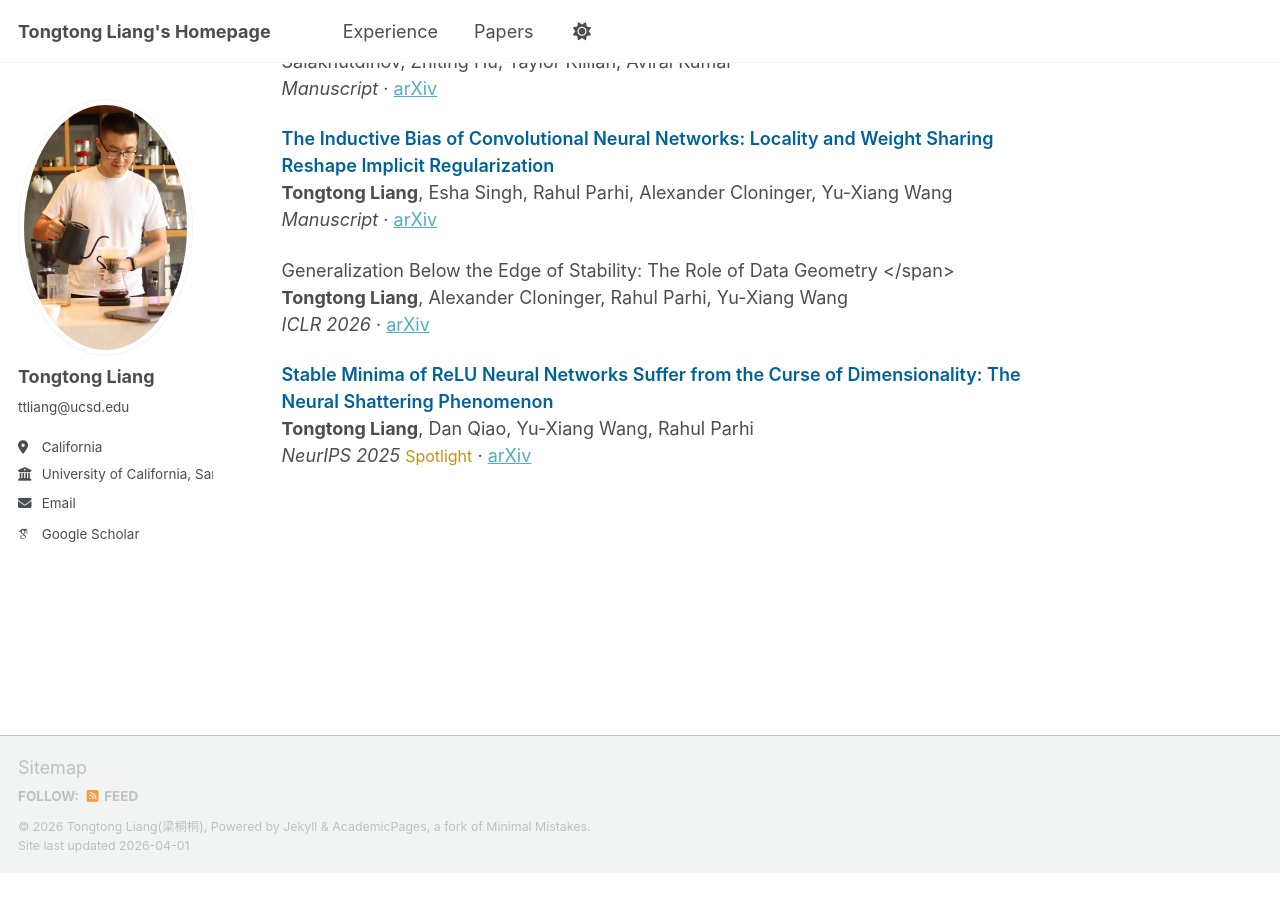
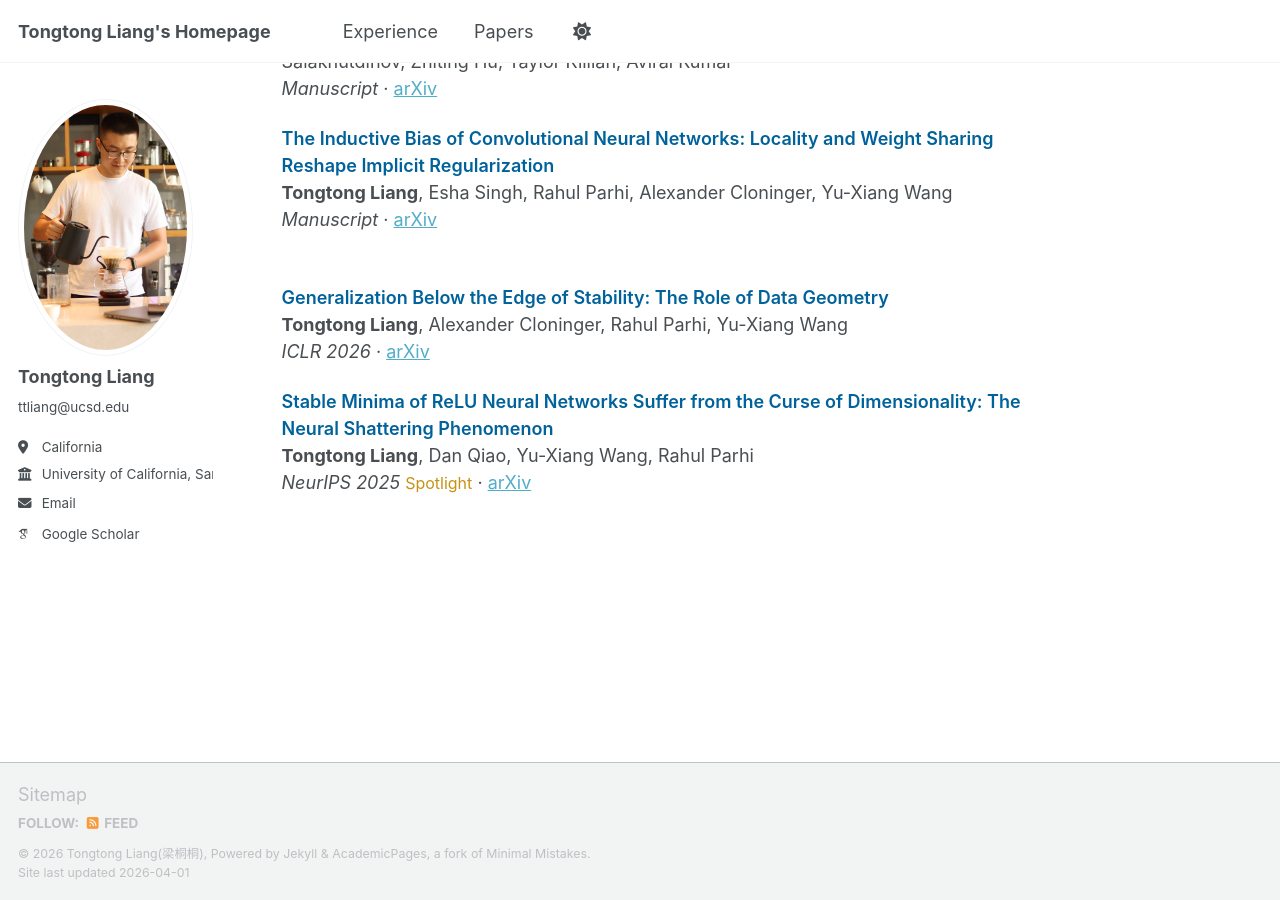
Before and after one commit to tongtongliang/tongtongliang.github.io, a Jekyll site: the page built from _pages/about.md, in a window 1280 px wide and 900 px high, scrolled down 512 px. Built offline with Jekyll 4.4.1, drawn with Linux system fonts in a browser that asks for light colours; some web fonts are replaced; a script that is not in the unit is left out; before the commit the page ends 1386 px from its top, so only the background shows below that.

Commit message:
Update about.md

```diff
--- a/_pages/about.md
+++ b/_pages/about.md
@@ -28,6 +28,7 @@ The Inductive Bias of Convolutional Neural Networks: Locality and Weight Sharing
 *Manuscript* · [arXiv](https://arxiv.org/abs/2603.04807)
 <span style="color:#00629B; font-weight:600;">
 
+<span style="color:#00629B; font-weight:600;">
 Generalization Below the Edge of Stability: The Role of Data Geometry
 </span>
 **Tongtong Liang**, Alexander Cloninger, Rahul Parhi, Yu-Xiang Wang
```
